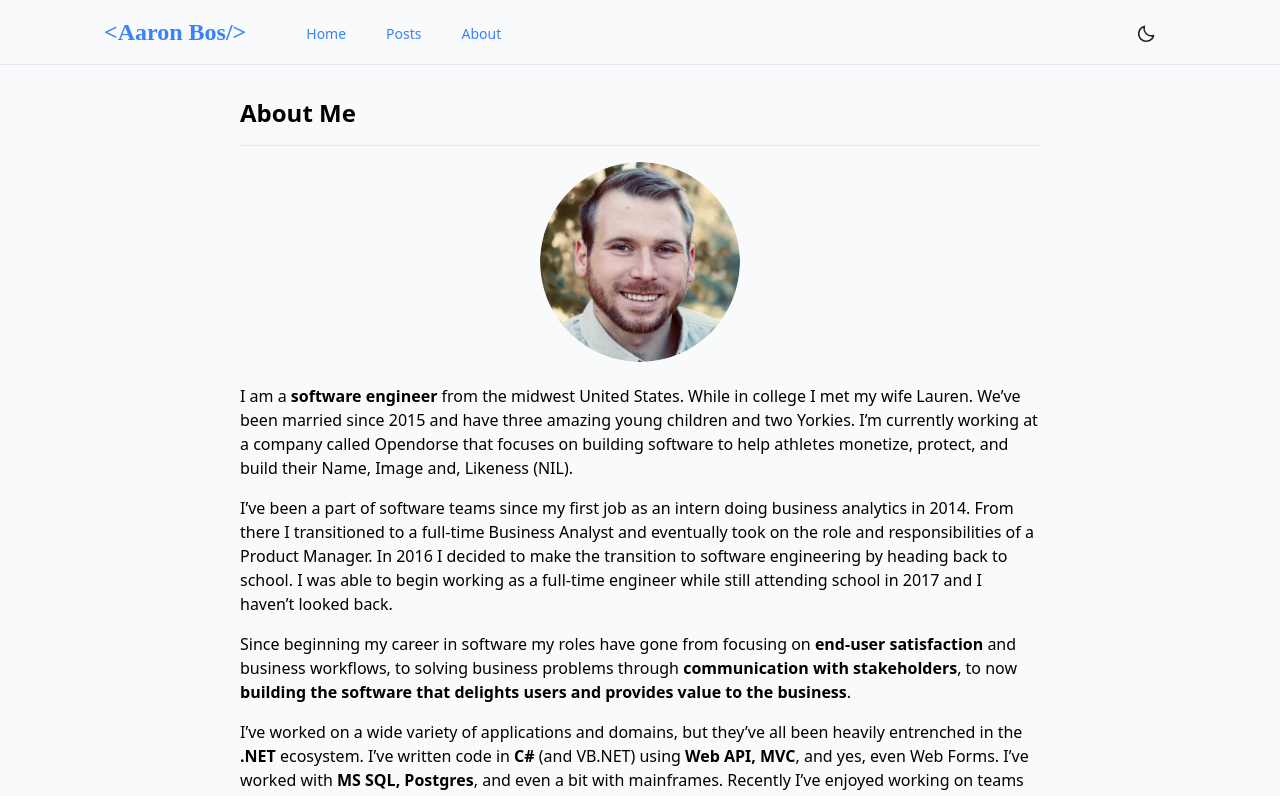
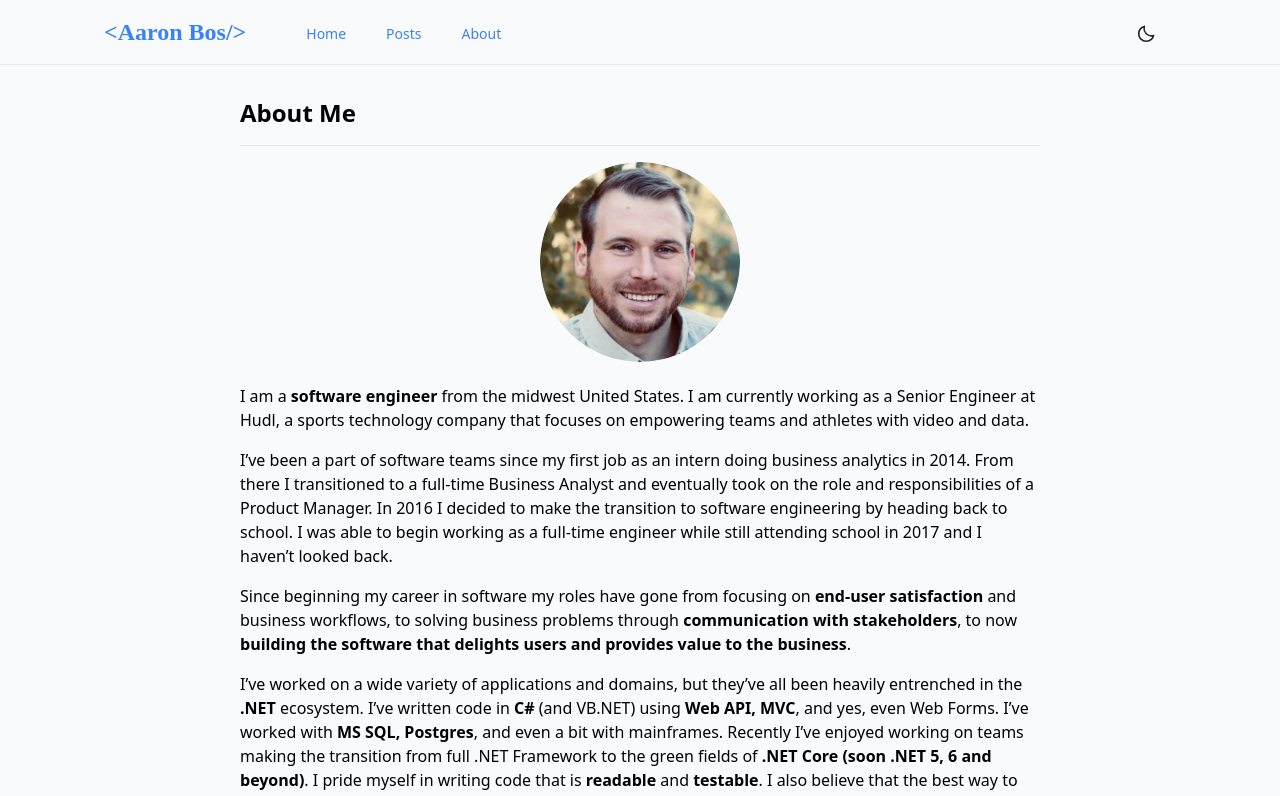
Before and after one commit to aaronmbos/personal-site, a Next.js app: page /about in a window 1280 px wide. Shown: the top 796 px of the page. Built offline with nearby package versions, Linux system fonts and the light colour scheme; a web font is replaced by a local one.

Commit message:
Update about.tsx

```diff
--- a/pages/about.tsx
+++ b/pages/about.tsx
@@ -23,11 +23,9 @@ export default function About() {
         </div>
         <p className="my-4">
           I am a <span className="font-semibold">software engineer</span> from
-          the midwest United States. While in college I met my wife Lauren.
-          We’ve been married since 2015 and have three amazing young children
-          and two Yorkies. I’m currently working at a company called Opendorse
-          that focuses on building software to help athletes monetize, protect,
-          and build their Name, Image and, Likeness (NIL).
+          the midwest United States. I am currently working as a Senior
+          Engineer at Hudl, a sports technology company that focuses
+          on empowering teams and athletes with video and data.
         </p>
         <p className="my-4">
           I’ve been a part of software teams since my first job as an intern
```
